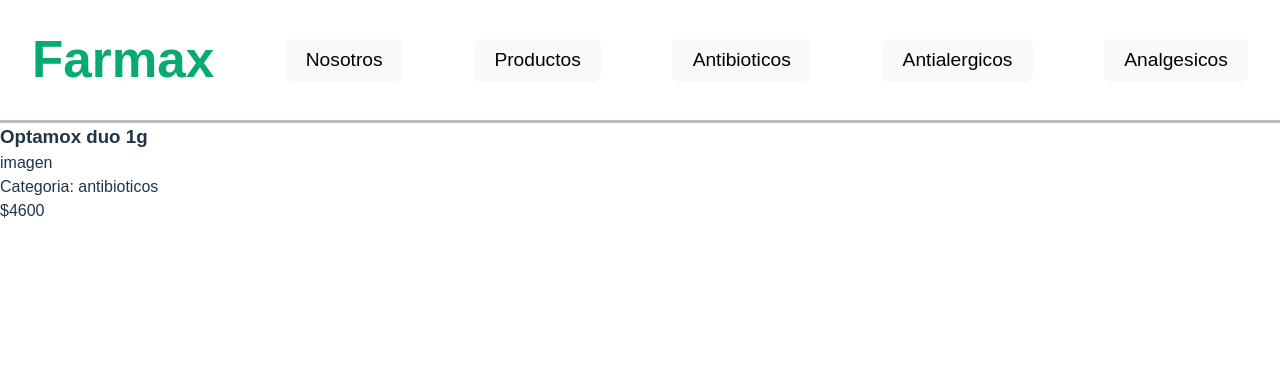
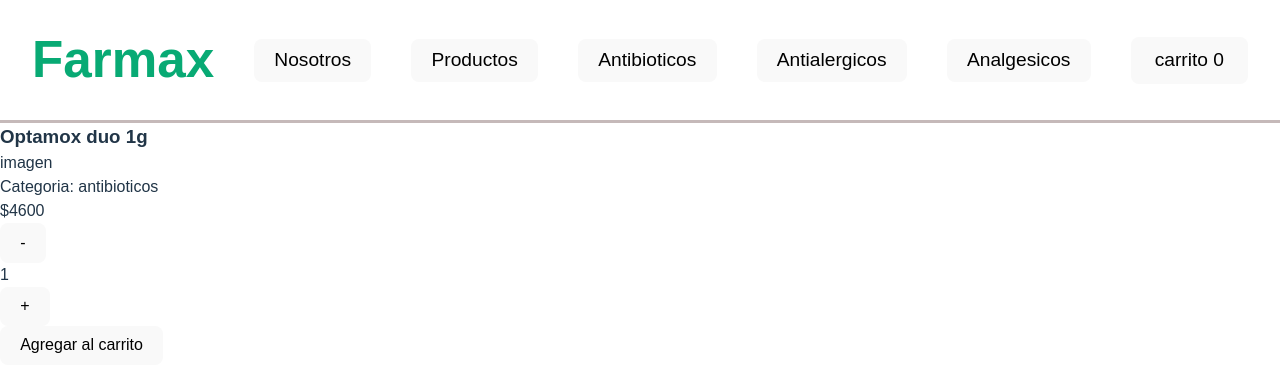
Before and after one commit to maxizanabria/proyectoZanabria, a React (Vite) app: page /item/1 in a window 1280 px wide. Shown: the top 392 px of the page. Built offline with nearby package versions, Linux system fonts and the light colour scheme.

Commit message:
EntregaFinal1

```diff
--- a/src/App.jsx
+++ b/src/App.jsx
@@ -1,10 +1,12 @@
 
-import './App.css' ;
+import './App.css';
 import ItemListConteiner from './componentes/ItemListContainer';
 import Navbar from './componentes/Navbar/Navbar';
 import Nosotros from './componentes/Nosotros';
 import { BrowserRouter, Route, Routes } from 'react-router-dom';
 import ItemDetailContainer from './componentes/itemDetailContainer';
+import { CartProvider } from './Context/CartContext';
+import Carrito from './componentes/Carrito';
 
 
 
@@ -15,23 +17,30 @@ import ItemDetailContainer from './componentes/itemDetailContainer';
 
 function App() {
 
+
+
   return (
 
     <>
       <div>
+
+        <CartProvider>
           <BrowserRouter>
-        <Navbar/>
+            <Navbar />
 
             <Routes>
-          <Route path="/" element={<ItemListConteiner/>} />
-          <Route path="/item/:id" element={<ItemDetailContainer /> } />
-          <Route path="/productos" element={<ItemListConteiner/>} />
-          <Route path="/productos/:categoria" element={<ItemListConteiner/> } />
-          <Route path="/nosotros" element={<Nosotros /> } />
+              <Route path="/" element={<ItemListConteiner />} />
+              <Route path="/item/:id" element={<ItemDetailContainer />} />
+              <Route path="/productos" element={<ItemListConteiner />} />
+              <Route path="/productos/:categoria" element={<ItemListConteiner />} />
+              <Route path="/nosotros" element={<Nosotros />} />
+              <Route path="/carrito" element={<Carrito />} />
+
 
             </Routes>
 
           </BrowserRouter>
+        </CartProvider>
 
       </div>
 
--- /dev/null
+++ b/src/Context/CartContext.jsx
@@ -0,0 +1,60 @@
+import { createContext, useState} from "react";
+
+
+export const CartContext = createContext();
+
+
+export const CartProvider = ({children}) => {
+
+
+    const [carrito, setCarrito] = useState([]);
+
+    const agregarAlCarrito = (item, cantidad) => {
+
+        const itemAgregado = { ...item, cantidad };
+
+        const nuevoCarrito = [...carrito];
+
+        const estaEnElCarrito = nuevoCarrito.find((producto) => producto.id === itemAgregado.id);
+
+
+        if (estaEnElCarrito) {
+            estaEnElCarrito.cantidad + cantidad;
+
+        } else {
+            nuevoCarrito.push(itemAgregado);
+        }
+        setCarrito(nuevoCarrito);
+
+    }
+
+    const cantidadEnCarrito = () => {
+        return carrito.reduce((acc, prod) => acc + prod.cantidad, 0);
+    }
+
+    const precioTotal = () => {
+        return carrito.reduce((acc, prod) => acc + prod.precio * prod.cantidad, 0);
+    }
+
+    const vaciarCarrito = () => {
+        setCarrito([]);
+    }
+
+
+
+    return (
+        <CartContext.Provider value={ {
+            carrito,
+            agregarAlCarrito,
+            cantidadEnCarrito,
+            precioTotal,
+            vaciarCarrito
+            }}>
+            {children}
+
+        </CartContext.Provider>
+    )
+
+
+
+}
--- /dev/null
+++ b/src/componentes/Carrito.jsx
@@ -0,0 +1,42 @@
+import React, { useContext } from 'react'
+import { CartContext } from '../Context/CartContext'
+
+const Carrito = () => {
+
+    const {carrito, precioTotal, vaciarCarrito} = useContext(CartContext);
+
+    const handleVaciar = () => {
+        vaciarCarrito();
+    }
+
+  return (
+    <div className='container'>
+      <h1 className='main-tittle'> Carrito </h1>
+
+      {
+        carrito.map((prod) => (
+            <div key={prod.id}>
+            <br />
+            <h3>{prod.titulo}</h3>
+            <br />
+            <p>Precio Unit: ${prod.precio}</p>
+            <p>Precio Total: ${prod.precio * prod.cantidad}</p>
+            <p>Cant: {prod.cantidad }</p>
+            <br />
+            </div>
+        ))
+      }
+
+      {
+      carrito.length > 0 ?
+      <>
+      <h2>Precio total: ${precioTotal()}</h2>
+      <button onClick={handleVaciar}>Vaciar carrito </button>
+      </> :
+      <h2>El carrito esta vacio !</h2>
+      }
+    </div>
+  )
+}
+
+export default Carrito
--- /dev/null
+++ b/src/componentes/CartWidget.jsx
@@ -0,0 +1,16 @@
+import React, { useContext } from 'react'
+import { Link } from 'react-router-dom'
+import { CartContext } from '../Context/CartContext'
+
+const CartWidget = () => {
+
+    const {cantidadEnCarrito } = useContext(CartContext);
+  return (
+    <div>
+        <Link className='menu-link' to="/carrito">carrito <span className='numerito'>{cantidadEnCarrito()}</span> </Link>
+
+    </div>
+  )
+}
+
+export default CartWidget
--- /dev/null
+++ b/src/componentes/ItemCount.jsx
@@ -0,0 +1,21 @@
+import React, { useState } from 'react'
+
+const ItemCount = ( {cantidad, handleSumar, handleRestar, handleAgregar} ) => {
+
+
+
+  return (
+
+    <div>
+        <div className='item-count'>
+            <button onClick={handleRestar}>-</button>
+            <p>{cantidad}</p>
+            <button onClick={handleSumar}>+</button>
+        </div>
+        <button className='agregar-al-carrito' onClick={handleAgregar}> Agregar al carrito </button>
+
+    </div>
+  )
+}
+
+export default ItemCount
--- a/src/componentes/ItemDetail.jsx
+++ b/src/componentes/ItemDetail.jsx
@@ -1,6 +1,29 @@
+
+import { useContext, useState } from "react";
+import ItemCount from "./ItemCount"
+import { CartContext } from "../Context/CartContext";
 
 
-const ItemDetail = ({item}) => {
+
+const ItemDetail = ( { item } ) => {
+
+  const {carrito, agregarAlCarrito }= useContext(CartContext);
+  console.log(carrito)
+
+  const [cantidad, setCantidad] = useState(1);
+
+
+
+  const handleRestar = () => {
+    cantidad > 1 && setCantidad(cantidad - 1)
+  }
+  const handleSumar = () => {
+    cantidad < item.stock && setCantidad(cantidad + 1)
+  }
+
+
+
+
   return (
     <div className="container">
       <div className="producto-detalle">
@@ -9,6 +32,12 @@ const ItemDetail = ({item}) => {
           <p className="descripcion">{item.descripcion}</p>
           <p className="categoria">Categoria: {item.categoria}</p>
           <p className="precio">${item.precio}</p>
+          <ItemCount
+          cantidad={cantidad}
+          handleSumar={handleSumar}
+          handleRestar={handleRestar}
+          handleAgregar={() => {agregarAlCarrito(item, cantidad) }}
+          />
         </div>
 
       </div>
--- a/src/componentes/ItemListContainer.jsx
+++ b/src/componentes/ItemListContainer.jsx
@@ -21,7 +21,7 @@ const ItemListConteiner = () => {
 
 
         })
-    })
+    } ,  )
 
   return (
     <div>
--- a/src/componentes/Navbar/Navbar.jsx
+++ b/src/componentes/Navbar/Navbar.jsx
@@ -1,5 +1,6 @@
 import React from 'react'
 import { Link } from 'react-router-dom'
+import CartWidget from '../CartWidget'
 
 
 const Navbar = () => {
@@ -11,6 +12,7 @@ const Navbar = () => {
     <button><li><Link className="menu-link" to="/productos/antibioticos" > Antibioticos </Link></li></button>
     <button><li><Link className="menu-link" to="/productos/antialergicos" > Antialergicos </Link></li></button>
     <button><li><Link className="menu-link" to="/productos/analgesicos" > Analgesicos </Link></li></button>
+    <button className='menu-link'><li><CartWidget/></li></button>
 
    </nav>
   )
--- a/src/data/productos.json
+++ b/src/data/productos.json
@@ -5,7 +5,8 @@
         "descripcion": "imagen",
         "categoria": "antibioticos",
         "imagen": "/assets/img/01/01.jpg",
-        "precio": 4600
+        "precio": 4600,
+        "stock": 10
     },
 
     {
@@ -14,7 +15,8 @@
         "descripcion": "imagen",
         "categoria": "antibioticos",
         "imagen": "",
-        "precio": 3100
+        "precio": 3100,
+        "stock": 10
     },
     {
         "id": 3,
@@ -22,7 +24,8 @@
         "descripcion": "imagen",
         "categoria": "antialergicos",
         "imagen": "",
-        "precio": 3500
+        "precio": 3500,
+        "stock": 10
     },
     {
         "id": 4,
@@ -30,7 +33,8 @@
         "descripcion": "imagen",
         "categoria": "antialergicos",
         "imagen": "",
-        "precio": 1500
+        "precio": 1500,
+        "stock": 10
     },
     {
         "id": 5,
@@ -38,7 +42,8 @@
         "descripcion": "imagen",
         "categoria": "analgesicos",
         "imagen": "",
-        "precio": 899
+        "precio": 899,
+        "stock": 10
     },
     {
         "id": 6,
@@ -46,7 +51,8 @@
         "descripcion": "imagen",
         "categoria": "analgesicos",
         "imagen": "",
-        "precio": 1200
+        "precio": 1200,
+        "stock": 10
     },
     {
         "id": 7,
@@ -54,7 +60,8 @@
         "descripcion": "imagen",
         "categoria": "antialergicos",
         "imagen": "",
-        "precio": 1400
+        "precio": 1400,
+        "stock": 10
     },
     {
         "id": 8,
@@ -62,7 +69,8 @@
         "descripcion": "imagen",
         "categoria": "antibioticos",
         "imagen": "",
-        "precio": 6500
+        "precio": 6500,
+        "stock": 10
     },
     {
         "id": 9,
@@ -70,7 +78,8 @@
         "descripcion": "imagen",
         "categoria": "antibioticos",
         "imagen": "",
-        "precio": 4600
+        "precio": 4600,
+        "stock": 10
     },
 
 
@@ -81,7 +90,8 @@
         "descripcion": "imagen",
         "categoria": "antibioticos",
         "imagen": "",
-        "precio": 6500
+        "precio": 6500,
+        "stock": 10
     },
     {
         "id": 11,
@@ -89,7 +99,8 @@
         "descripcion": "imagen",
         "categoria": "antibioticos",
         "imagen": "",
-        "precio": 6500
+        "precio": 6500,
+        "stock": 10
     },
     {
         "id": 12,
@@ -97,7 +108,8 @@
         "descripcion": "imagen",
         "categoria": "antibioticos",
         "imagen": "",
-        "precio": 6500
+        "precio": 6500,
+        "stock": 10
     },
     {
         "id": 13,
@@ -105,7 +117,8 @@
         "descripcion": "imagen",
         "categoria": "antibioticos",
         "imagen": "",
-        "precio": 6500
+        "precio": 6500,
+        "stock": 10
     },
     {
         "id": 14,
@@ -113,7 +126,8 @@
         "descripcion": "imagen",
         "categoria": "antibioticos",
         "imagen": "",
-        "precio": 6500
+        "precio": 6500,
+        "stock": 10
     },
     {
         "id": 15,
@@ -121,7 +135,8 @@
         "descripcion": "imagen",
         "categoria": "antibioticos",
         "imagen": "",
-        "precio": 6500
+        "precio": 6500,
+        "stock": 10
     },
     {
         "id": 16,
@@ -129,7 +144,8 @@
         "descripcion": "imagen",
         "categoria": "antibioticos",
         "imagen": "",
-        "precio": 6500
+        "precio": 6500,
+        "stock": 10
     },
     {
         "id": 17,
@@ -137,7 +153,9 @@
         "descripcion": "imagen",
         "categoria": "antibioticos",
         "imagen": "",
-        "precio": 6500
+        "precio": 6500,
+        "stock": 10
+
     },
     {
         "id": 18,
@@ -145,7 +163,8 @@
         "descripcion": "imagen",
         "categoria": "antibioticos",
         "imagen": "",
-        "precio": 6500
+        "precio": 6500,
+        "stock": 10
     }
 
 
```
Also changed, not shown: src/componentes/Navbar/CarWidget.jsx (deleted, +0 -23 lines), src/index.css (line endings or trailing spaces). Lines whose indentation alone changed are shown as unchanged.
